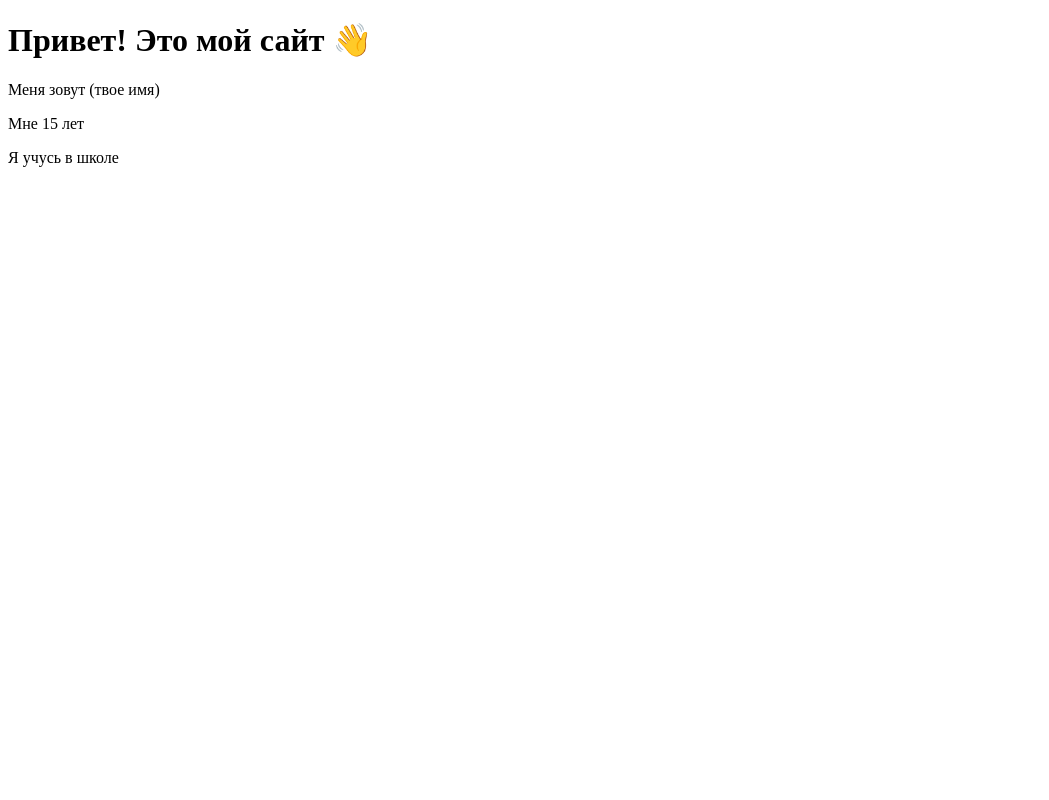
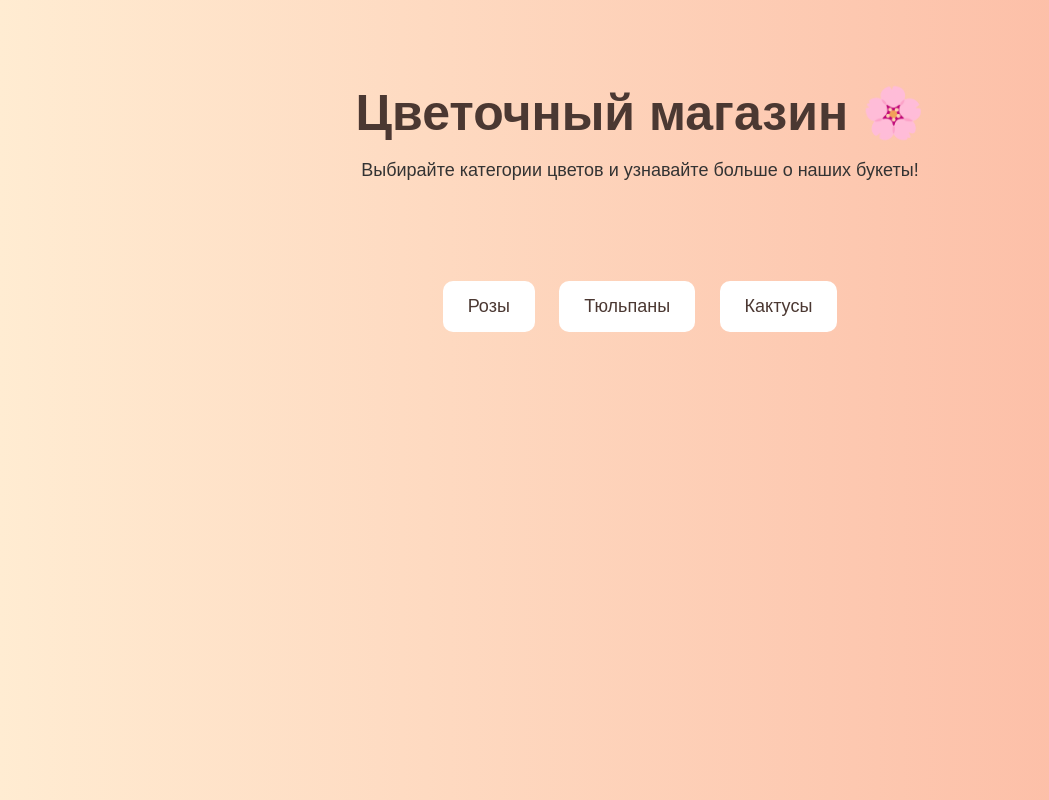
Before and after one commit to finsterry/Site-, a plain HTML site: page index.html in a window 1280 px wide. Shown: the whole page, without its empty margins (0-1049 px from the left). Drawn offline with Linux system fonts and the light colour scheme.

Commit message:
index.html

```diff
--- a/index.html
+++ b/index.html
@@ -1,13 +1,105 @@
 <!DOCTYPE html>
 <html>
 <head>
-    <title>Мой сайт</title>
-    <meta charset="UTF-8">
+<meta charset="UTF-8">
+<title>Цветочный магазин 🌸</title>
+<style>
+body {
+    font-family: 'Arial', sans-serif;
+    margin: 0;
+    padding: 0;
+    background: linear-gradient(to right, #ffecd2, #fcb69f);
+    color: #333;
+    text-align: center;
+}
+header {
+    padding: 50px 20px;
+}
+h1 {
+    font-size: 50px;
+    margin-bottom: 10px;
+    color: #4b3832;
+}
+p {
+    font-size: 18px;
+    margin-bottom: 40px;
+}
+button.category {
+    margin: 10px;
+    padding: 15px 25px;
+    border: none;
+    border-radius: 10px;
+    font-size: 18px;
+    cursor: pointer;
+    background-color: #fff;
+    color: #4b3832;
+    transition: 0.3s;
+}
+button.category:hover {
+    background-color: #ffe5d9;
+}
+.category-content {
+    display: none;
+    margin: 20px auto;
+    padding: 20px;
+    background-color: rgba(255,255,255,0.7);
+    border-radius: 10px;
+    width: 80%;
+    max-width: 600px;
+    text-align: left;
+}
+.category-content h2 {
+    color: #b85c38;
+}
+.category-content img {
+    width: 100%;
+    max-width: 300px;
+    border-radius: 10px;
+    margin-bottom: 10px;
+}
+</style>
 </head>
 <body>
-    <h1>Привет! Это мой сайт 👋</h1>
-    <p>Меня зовут (твое имя)</p>
-    <p>Мне 15 лет</p>
-    <p>Я учусь в школе</p>
+
+<header>
+    <h1>Цветочный магазин 🌸</h1>
+    <p>Выбирайте категории цветов и узнавайте больше о наших букеты!</p>
+</header>
+
+<!-- Кнопки категорий -->
+<button class="category" onclick="showCategory('roses')">Розы</button>
+<button class="category" onclick="showCategory('tulips')">Тюльпаны</button>
+<button class="category" onclick="showCategory('cactus')">Кактусы</button>
+
+<!-- Категории -->
+<div id="roses" class="category-content">
+    <h2>Розы</h2>
+    <img src="https://cdn.pixabay.com/photo/2016/01/19/17/55/rose-1146471_1280.jpg" alt="Розы">
+    <p>Красные, розовые и белые розы для любого случая. Идеально для подарков и декора.</p>
+</div>
+
+<div id="tulips" class="category-content">
+    <h2>Тюльпаны</h2>
+    <img src="https://cdn.pixabay.com/photo/2016/02/19/11/53/tulips-1211042_1280.jpg" alt="Тюльпаны">
+    <p>Яркие тюльпаны разных цветов для весеннего настроения и праздников.</p>
+</div>
+
+<div id="cactus" class="category-content">
+    <h2>Кактусы</h2>
+    <img src="https://cdn.pixabay.com/photo/2016/09/22/12/01/cactus-1681648_1280.jpg" alt="Кактусы">
+    <p>Маленькие и большие кактусы для декора дома или офиса. Минимальный уход!</p>
+</div>
+
+<script>
+// Показывает выбранную категорию, скрывая остальные
+function showCategory(catId) {
+    let categories = document.getElementsByClassName('category-content');
+    for (let i = 0; i < categories.length; i++) {
+        categories[i].style.display = 'none';
+    }
+    document.getElementById(catId).style.display = 'block';
+}
+</script>
+
 </body>
 </html>
```
